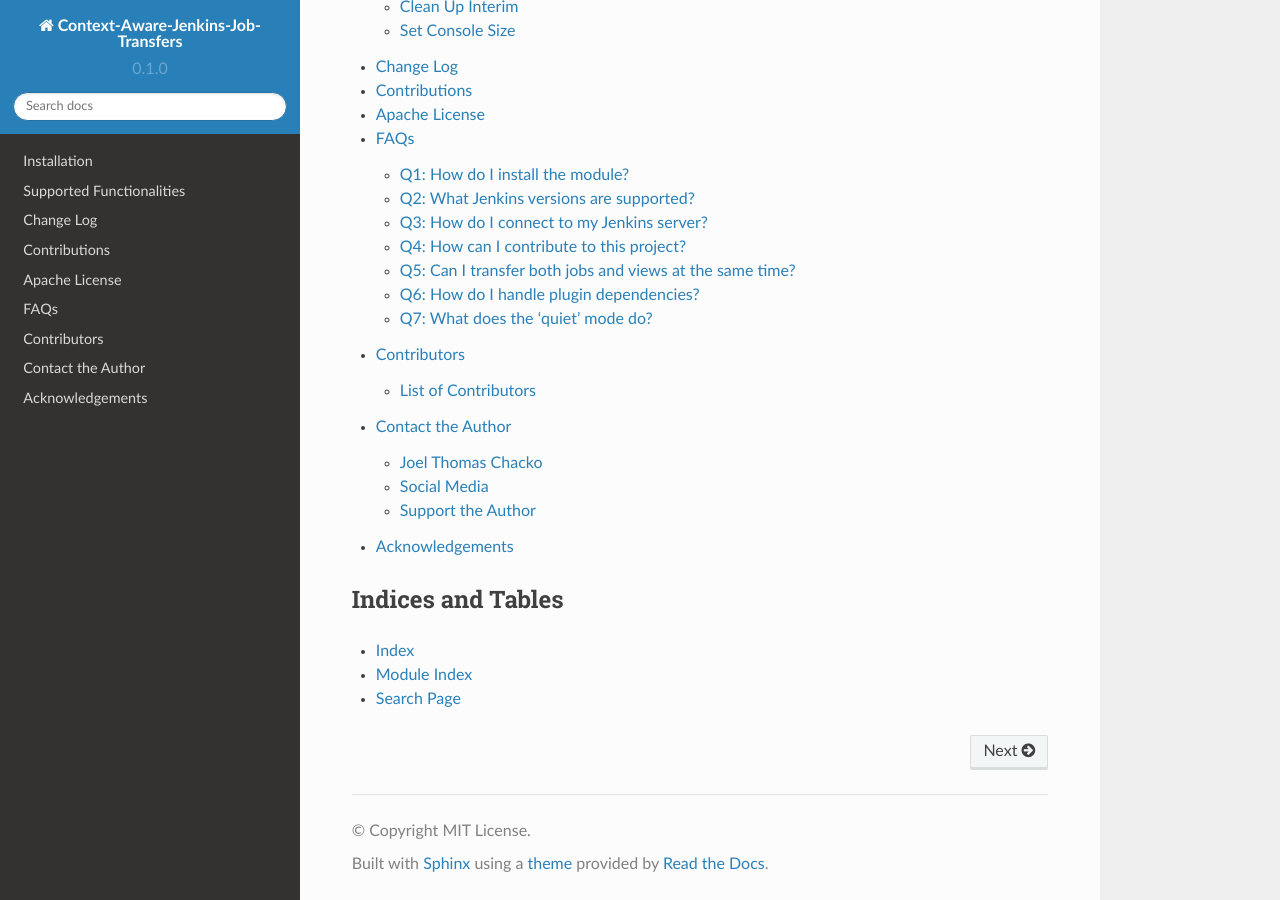
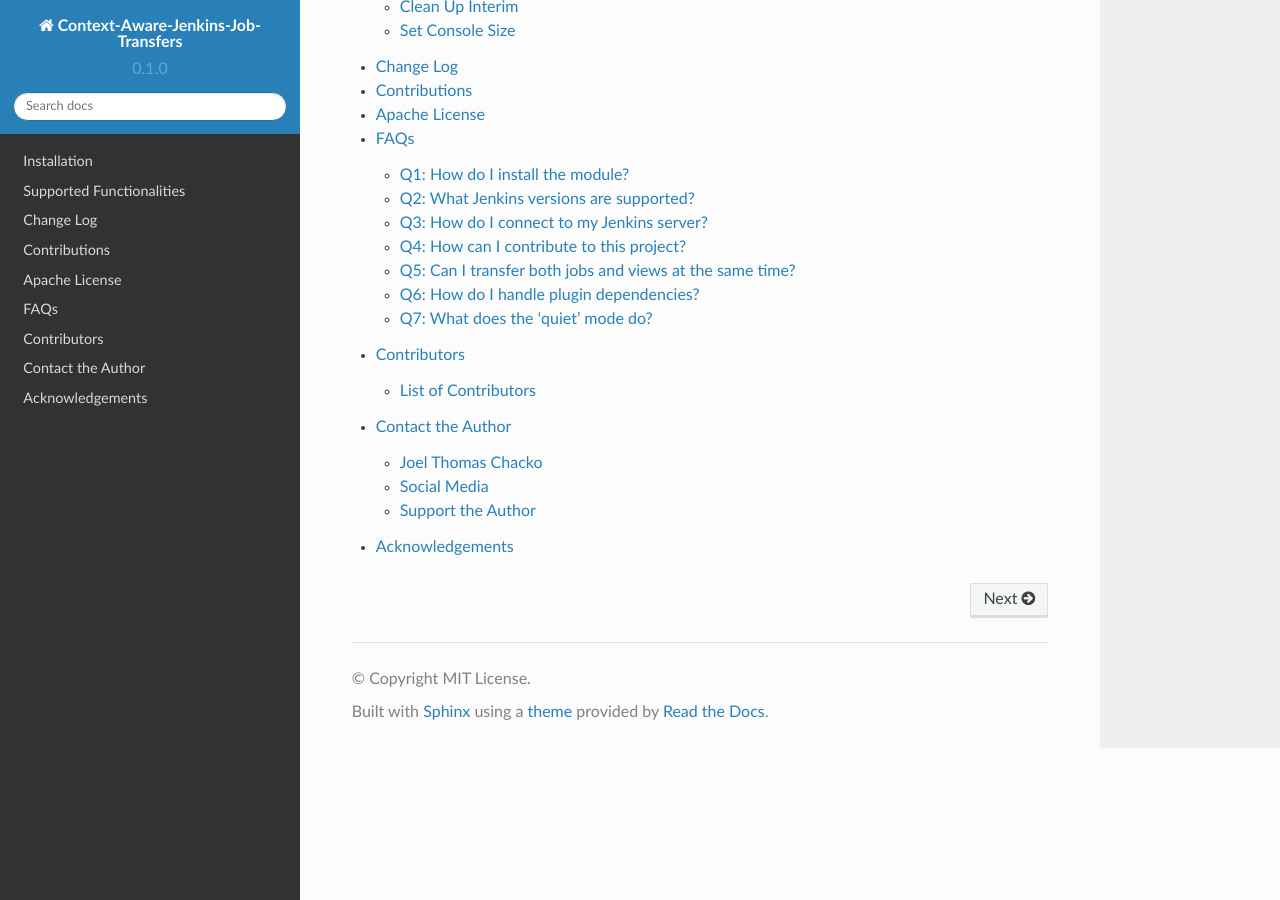
Before and after one commit to joelkariyalil/Context-Aware-Jenkins-Transfers-Documentation, a Sphinx documentation site: the page built from docs/source/index.rst, in a window 1280 px wide and 900 px high, scrolled down 878 px. Built offline with Sphinx 7.4.7 and the Read the Docs theme 2.0.0, drawn with Linux system fonts in a browser that asks for light colours.

Commit message:
MOD: Removing the module search up options

```diff
--- a/docs/source/index.rst
+++ b/docs/source/index.rst
@@ -34,10 +34,3 @@ Contents
    contributors
    contact
    acknowledgement
-
-Indices and Tables
-------------------
-
-* :ref:`genindex`
-* :ref:`modindex`
-* :ref:`search`
```
